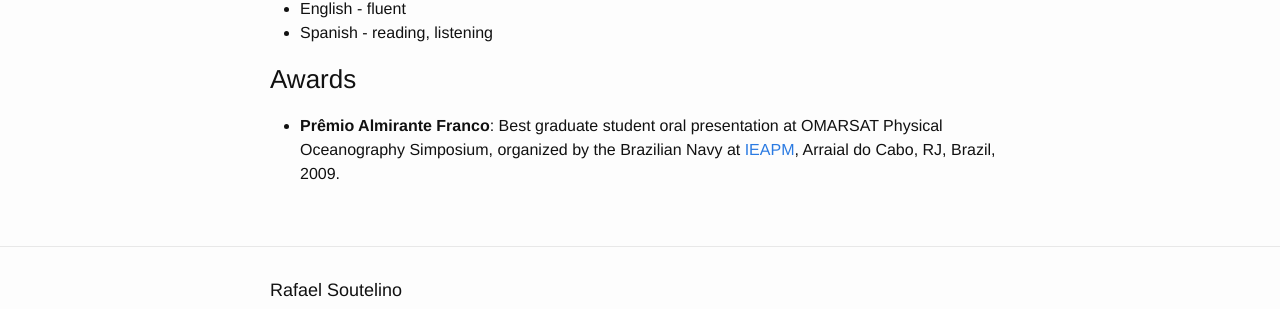
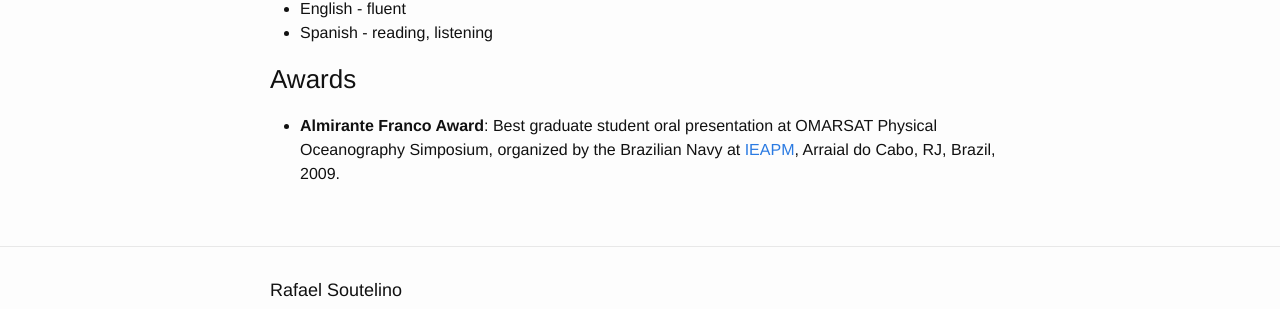
Before and after one commit to rsoutelino/rsoutelino.github.io, a Jekyll site: the page built from skills.md, in a window 1280 px wide. Shown: the part 695-1004 px from the top of the page. Built offline with Jekyll 4.4.1, drawn with Linux system fonts in a browser that asks for light colours.

Commit message:
fix typo

```diff
--- a/skills.md
+++ b/skills.md
@@ -31,4 +31,4 @@
 
 ### Awards
 
-- **Prêmio Almirante Franco**: Best graduate student oral presentation at OMARSAT Physical Oceanography Simposium, organized by the Brazilian Navy at [IEAPM](http://www.ieapm.mar.mil.br/), Arraial do Cabo, RJ, Brazil, 2009.
+- **Almirante Franco Award**: Best graduate student oral presentation at OMARSAT Physical Oceanography Simposium, organized by the Brazilian Navy at [IEAPM](http://www.ieapm.mar.mil.br/), Arraial do Cabo, RJ, Brazil, 2009.
```
